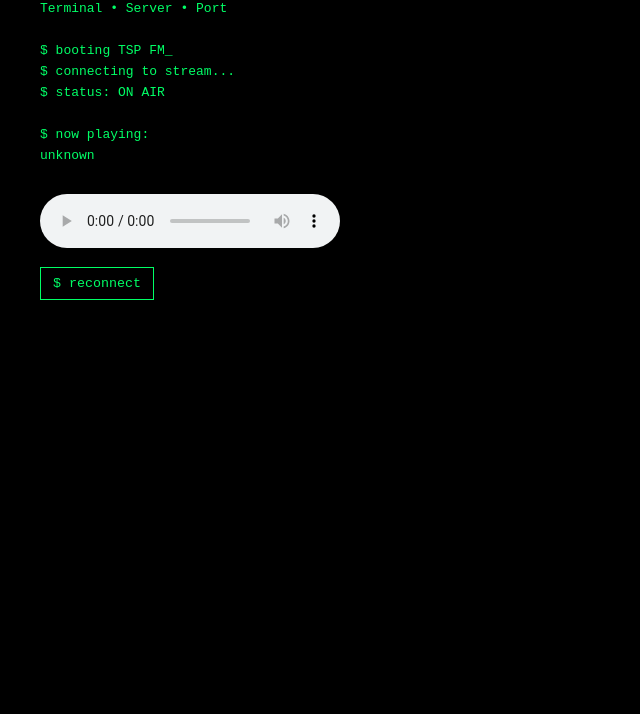
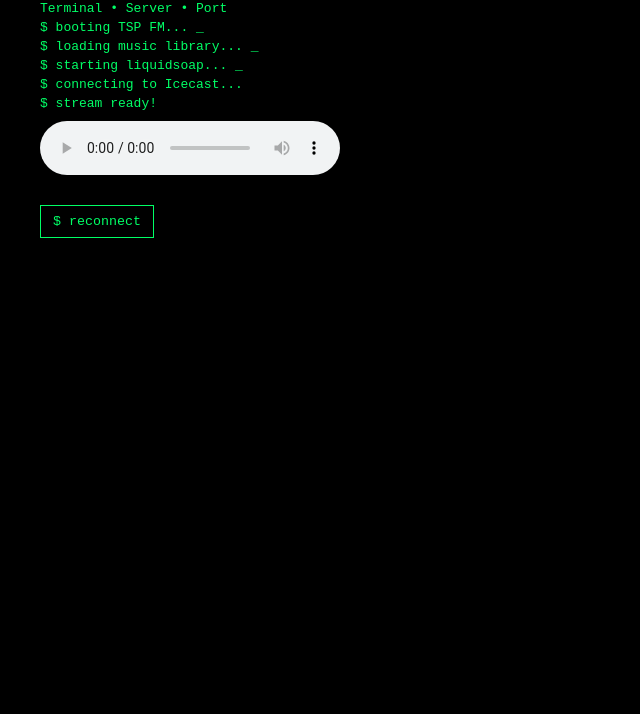
Before and after one commit to setpolet/radio, a plain HTML site: page index.html in a window 1280 px wide. Shown: the part 86-800 px from the top of the page, without its empty margins (0-640 px from the left). Drawn offline with Linux system fonts and the light colour scheme; no server answers.

Commit message:
Updated design v0.3

```diff
--- a/index.html
+++ b/index.html
@@ -1,123 +1,91 @@
 <!DOCTYPE html>
 <html lang="ru">
-
 <head>
-
 <meta charset="UTF-8">
 <title>TSP FM</title>
-
 <style>
-
-body{
-background:#000;
-color:#00ff66;
-font-family:monospace;
-margin:40px;
+body {
+  background: #000;
+  color: #00ff66;
+  font-family: monospace;
+  margin: 40px;
 }
-
-h1{
-font-weight:normal;
+.line {
+  margin: 4px 0;
 }
-
-.line{
-margin:6px 0;
+#cursor {
+  display: inline-block;
+  width: 10px;
+  animation: blink 1s steps(1) infinite;
 }
-
-button{
+@keyframes blink {
+  0%, 50% { opacity: 1; }
+  51%, 100% { opacity: 0; }
+}
+button {
   background:black;
   color:#00ff66;
   border:1px solid #00ff66;
   padding:8px 12px;
-font-family:monospace;
+  font-family: monospace;
   cursor:pointer;
 }
-
-button:hover{
+button:hover {
   background:#00ff66;
   color:black;
 }
-
-audio{
-margin-top:10px;
-}
-
-.cursor{
-animation:blink 1s infinite;
-}
-
-@keyframes blink{
-0%{opacity:1}
-50%{opacity:0}
-100%{opacity:1}
-}
-
 </style>
-
 </head>
-
 <body>
 
 <h1>TSP FM</h1>
+<div class="line">Terminal • Server • Port</div>
+<div id="boot"></div>
 
-<div class="line">Terminal • Server • Port</div>
-<br>
-
-<div class="line">$ booting TSP FM<span class="cursor">_</span></div>
-<div class="line">$ connecting to stream...</div>
-<div class="line">$ status: ON AIR</div>
-
-<br>
-
-<div class="line">$ now playing:</div>
-<div class="line" id="track">loading...</div>
-
-<br>
-
-<audio id="player" controls autoplay></audio>
+<audio id="player" controls autoplay style="margin-top:10px; display:none;">
+  <source src="ССЫЛКА_ОТ_LTH/radio.mp3" type="audio/mpeg">
+</audio>
 
 <br><br>
-
-<button onclick="location.reload()">
+<button onclick="location.reload()" style="display:none;" id="reconnect">
 $ reconnect
 </button>
 
+<script>
+const bootLines = [
+  "$ booting TSP FM...",
+  "$ loading music library...",
+  "$ starting liquidsoap...",
+  "$ connecting to Icecast...",
+  "$ stream ready!"
+];
 
-<script>
+const bootDiv = document.getElementById("boot");
+const player = document.getElementById("player");
+const btn = document.getElementById("reconnect");
+let i = 0;
 
-/* ───────── STREAM ADDRESS ───────── */
-
-const STREAM = "https://4979a68ff78c84.lhr.life"
-
-/* ────────────────────────────────── */
-
-document.getElementById("player").src = STREAM + "/radio.mp3"
-
-
-async function getTrack(){
-
-try{
-
-let res = await fetch(STREAM + "/status-json.xsl?t=" + Date.now())
-let data = await res.json()
-
-let title = data.icestats.source.title
-
-document.getElementById("track").innerText = title
-
-}catch{
-
-document.getElementById("track").innerText = "unknown"
-
+function showLine() {
+  if(i < bootLines.length) {
+    const line = document.createElement("div");
+    line.className = "line";
+    line.textContent = bootLines[i] + " ";
+    const cursor = document.createElement("span");
+    cursor.id = "cursor";
+    cursor.textContent = "_";
+    line.appendChild(cursor);
+    bootDiv.appendChild(line);
+    i++;
+    setTimeout(showLine, 800); // задержка между строками
+  } else {
+    // после загрузки — показываем плеер и кнопку
+    player.style.display = "block";
+    btn.style.display = "inline-block";
+  }
 }
 
-}
-
-getTrack()
-
-setInterval(getTrack,5000)
-
+showLine();
 </script>
-
 
 </body>
 </html>
```
Lines whose indentation alone changed are shown as unchanged.
